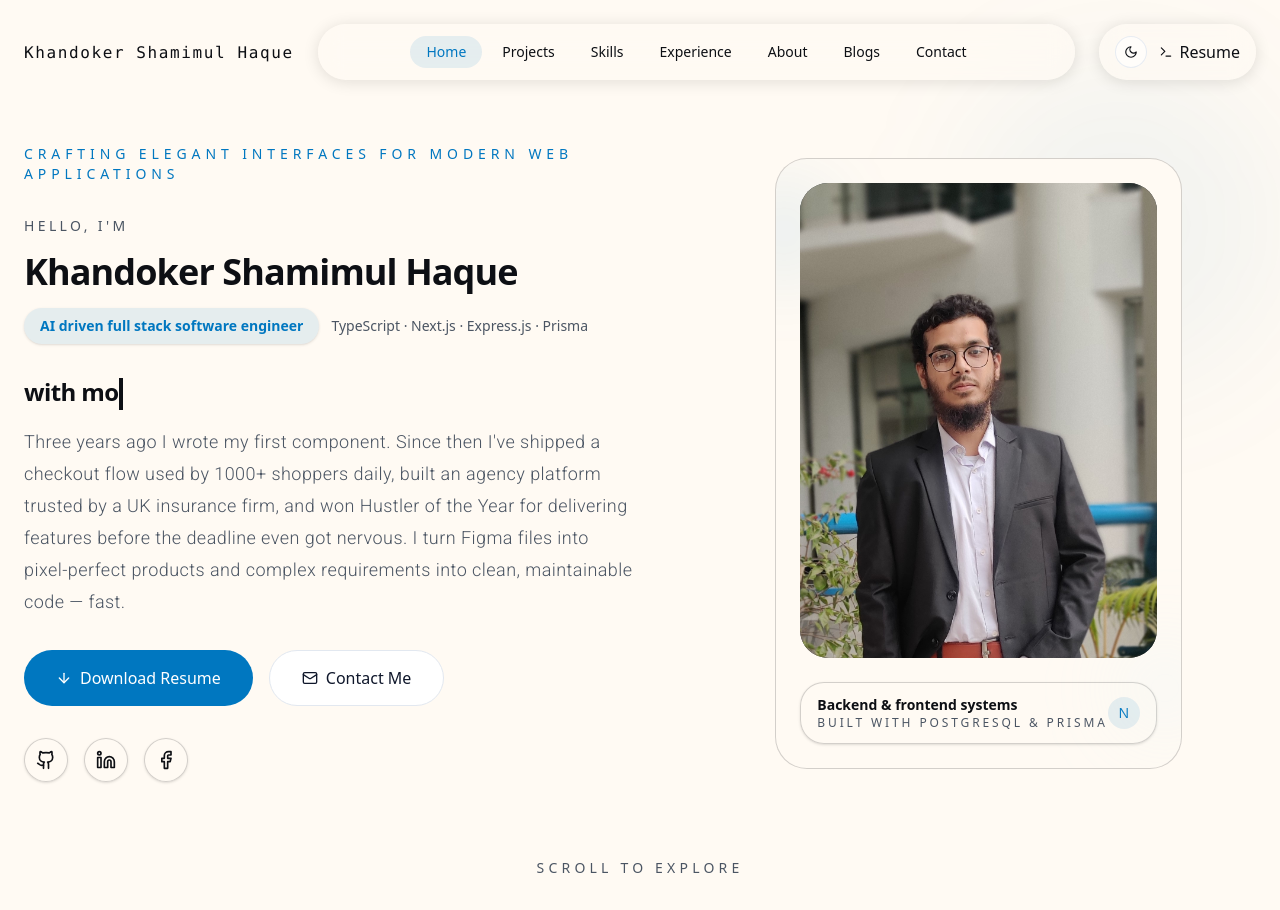
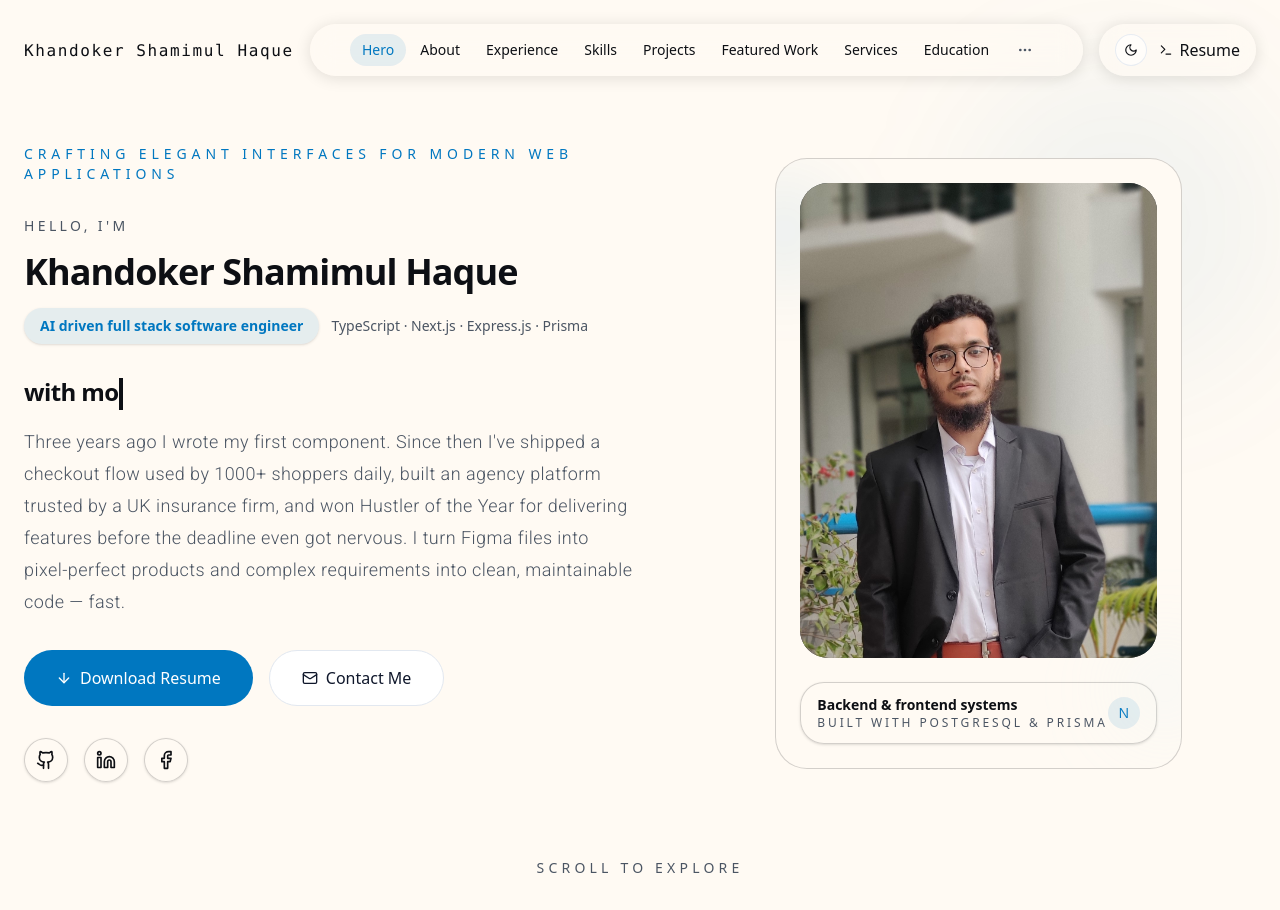
Before and after one commit to shamimulhaque1992/updated_portfolio_2026, a Next.js app: page / in a window 1280 px wide. Built offline with nearby package versions, Linux system fonts and the light colour scheme.

Commit message:
menu fixed

```diff
--- a/src/components/layout/navbar.js
+++ b/src/components/layout/navbar.js
@@ -4,7 +4,7 @@ import Link from "next/link";
 import { useEffect, useRef, useState } from "react";
 import {
   Terminal, Home, FolderGit2, Cpu, Briefcase,
-  User, BookOpen, Mail, MoreHorizontal,
+  User, Mail, MoreHorizontal, Star, Wrench, GraduationCap, Award,
 } from "lucide-react";
 
 import { cn } from "@/lib/utils";
@@ -15,18 +15,17 @@ const FULL_TEXT = "Khandoker Shamimul Haque";
 const CHARS = "ABCDEFGHIJKLMNOPQRSTUVWXYZ0123456789@#$%&";
 
 const navIcons = {
-  homeIntro: Home,
-  landingProjects: FolderGit2,
-  skillsSection: Cpu,
+  homeIntro:         Home,
+  aboutSection:      User,
   experienceSection: Briefcase,
-  aboutSection: User,
-  blogSection: BookOpen,
-  contactSection: Mail,
+  skillsSection:     Cpu,
+  landingProjects:   FolderGit2,
+  featuredWork:      Star,
+  servicesSection:   Wrench,
+  educationSection:  GraduationCap,
+  awardsSection:     Award,
+  contactSection:    Mail,
 };
-
-// pill item slot: icon + label + px-3 padding ≈ 68px
-const ITEM_W = 68;
-const MORE_W = 60;
 
 function ScrambleName() {
   const [output, setOutput] = useState(() => Array(FULL_TEXT.length).fill("·"));
@@ -62,65 +61,134 @@ function ScrambleName() {
   );
 }
 
+// ── shared overflow popup ──────────────────────────────────────────────────
+function OverflowMenu({ overflowItems, activeSlug, resumeUrl, onClose, align = "right", direction = "up", showControls = true }) {
+  return (
+    <div
+      className={cn(
+        "absolute z-[999] w-52 overflow-hidden rounded-2xl border border-[var(--border)] backdrop-blur-xl",
+        align === "right" ? "right-0" : "left-0",
+        direction === "up" ? "bottom-[calc(100%+12px)]" : "top-[calc(100%+12px)]"
+      )}
+      style={{ background: "var(--nav-bg-scrolled)", boxShadow: "var(--nav-shadow)" }}
+    >
+      {overflowItems.map((item) => {
+        const Icon = navIcons[item.slug] ?? Home;
+        const isActive = activeSlug === item.slug;
+        return (
+          <a
+            key={item.id}
+            href={`#${item.slug}`}
+            onClick={onClose}
+            className={cn(
+              "flex items-center gap-3 px-4 py-3 text-sm font-medium transition",
+              isActive
+                ? "bg-[var(--primary)]/10 text-[var(--primary)]"
+                : "text-[var(--foreground)] hover:bg-[var(--primary)]/10 hover:text-[var(--primary)]"
+            )}
+          >
+            <Icon className="h-4 w-4 shrink-0" />
+            {item.title}
+          </a>
+        );
+      })}
+      {overflowItems.length > 0 && <div className="mx-4 border-t border-[var(--border)]" />}
+      {showControls && (
+        <>
+          <div className="flex items-center justify-between px-4 py-3">
+            <span className="text-xs font-medium text-[var(--foreground-muted)]">Theme</span>
+            <ThemeToggle />
+          </div>
+          <a
+            href={resumeUrl}
+            download
+            onClick={onClose}
+            className="flex items-center gap-3 px-4 py-3 text-sm font-medium text-[var(--foreground)] transition hover:bg-[var(--primary)]/10 hover:text-[var(--primary)]"
+          >
+            <Terminal className="h-4 w-4 shrink-0" />
+            Download Resume
+          </a>
+        </>
+      )}
+    </div>
+  );
+}
+
 export function Navbar() {
-  const [scrolled, setScrolled] = useState(false);
-  const [activeSlug, setActiveSlug] = useState("homeIntro");
-  const [visibleCount, setVisibleCount] = useState(navItems.length);
-  const [overflowOpen, setOverflowOpen] = useState(false);
+  const [scrolled, setScrolled]         = useState(false);
+  const [activeSlug, setActiveSlug]     = useState("homeIntro");
+  const [desktopCount, setDesktopCount] = useState(navItems.length);
+  const [mobileCount, setMobileCount]   = useState(navItems.length);
+  const [desktopOpen, setDesktopOpen]   = useState(false);
+  const [mobileOpen, setMobileOpen]     = useState(false);
 
-  const pillRef = useRef(null);
-  const overflowRef = useRef(null);
+  const desktopPillRef  = useRef(null);
+  const desktopMoreRef  = useRef(null);
+  const mobilePillRef   = useRef(null);
+  const mobileMoreRef   = useRef(null);
 
   // scroll
   useEffect(() => {
-    const onScroll = () => setScrolled(window.scrollY > 32);
-    onScroll();
-    window.addEventListener("scroll", onScroll, { passive: true });
-    return () => window.removeEventListener("scroll", onScroll);
+    const fn = () => setScrolled(window.scrollY > 32);
+    fn();
+    window.addEventListener("scroll", fn, { passive: true });
+    return () => window.removeEventListener("scroll", fn);
   }, []);
 
   // active section
   useEffect(() => {
-    const obs = [];
-    navItems.forEach(({ slug }) => {
+    const obs = navItems.map(({ slug }) => {
       const el = document.getElementById(slug);
-      if (!el) return;
+      if (!el) return null;
       const o = new IntersectionObserver(
         ([e]) => { if (e.isIntersecting) setActiveSlug(slug); },
         { threshold: 0.3 }
       );
       o.observe(el);
-      obs.push(o);
+      return o;
     });
-    return () => obs.forEach((o) => o.disconnect());
+    return () => obs.forEach((o) => o?.disconnect());
   }, []);
 
-  const [isTablet, setIsTablet] = useState(false);
-
-  // how many items fit in the pill
+  // desktop pill: measure available width for nav items
   useEffect(() => {
     const calc = () => {
-      const tablet = window.innerWidth >= 640;
-      setIsTablet(tablet);
-      if (tablet) {
-        setVisibleCount(navItems.length);
-        return;
-      }
-      if (!pillRef.current) return;
-      const available = pillRef.current.offsetWidth;
-      const fits = Math.floor((available - MORE_W) / ITEM_W);
-      setVisibleCount(Math.min(fits, navItems.length));
+      if (!desktopPillRef.current) return;
+      // pill width = total header width minus name (~220px) minus controls (~120px) minus gaps (~48px)
+      const pillW = desktopPillRef.current.offsetWidth;
+      // each item: text + px-3 py-1.5 ≈ measure roughly by char count
+      // use a fixed estimate: avg item ~88px at text-sm px-3
+      const ITEM = 88;
+      const MORE = 48;
+      const fits = Math.floor((pillW - MORE) / ITEM);
+      setDesktopCount(Math.min(fits, navItems.length));
     };
     calc();
     window.addEventListener("resize", calc);
     return () => window.removeEventListener("resize", calc);
   }, []);
 
-  // close overflow on outside click
+  // mobile pill: measure actual pill width
+  useEffect(() => {
+    const calc = () => {
+      if (!mobilePillRef.current) return;
+      const pillW = mobilePillRef.current.offsetWidth;
+      // each mobile item: icon + tiny label + px-2 ≈ 56px
+      const ITEM = 56;
+      const MORE = 52;
+      const fits = Math.floor((pillW - MORE) / ITEM);
+      setMobileCount(Math.min(Math.max(fits, 1), navItems.length));
+    };
+    calc();
+    window.addEventListener("resize", calc);
+    return () => window.removeEventListener("resize", calc);
+  }, []);
+
+  // close on outside click
   useEffect(() => {
     const handler = (e) => {
-      if (overflowRef.current && !overflowRef.current.contains(e.target))
-        setOverflowOpen(false);
+      if (desktopMoreRef.current && !desktopMoreRef.current.contains(e.target)) setDesktopOpen(false);
+      if (mobileMoreRef.current  && !mobileMoreRef.current.contains(e.target))  setMobileOpen(false);
     };
     document.addEventListener("mousedown", handler);
     document.addEventListener("touchstart", handler);
@@ -131,21 +199,27 @@ export function Navbar() {
   }, []);
 
   const pillBg = scrolled ? "var(--nav-bg-scrolled)" : "var(--nav-bg)";
-  const visibleItems = navItems.slice(0, visibleCount);
-  const overflowItems = navItems.slice(visibleCount);
+
+  const desktopVisible  = navItems.slice(0, desktopCount);
+  const desktopOverflow = navItems.slice(desktopCount);
+
+  const mobileVisible  = navItems.slice(0, mobileCount);
+  const mobileOverflow = navItems.slice(mobileCount);
 
   return (
     <>
-      {/* ════════════════════════════════
-          DESKTOP lg+ — top floating pill
-         ════════════════════════════════ */}
+      {/* ══════════════════════════════════════
+          DESKTOP lg+ — top floating pill navbar
+         ══════════════════════════════════════ */}
       <header
         className={cn(
           "fixed left-1/2 z-50 hidden w-full max-w-7xl -translate-x-1/2 px-4 transition-all duration-500 sm:px-6 lg:block",
           scrolled ? "top-4" : "top-6"
         )}
       >
-        <div className="flex items-center justify-between gap-6">
+        <div className="flex items-center gap-4">
+
+          {/* Name */}
           <Link
             href="#homeIntro"
             className="shrink-0 font-mono text-sm font-bold text-[var(--foreground)] transition-opacity hover:opacity-70"
@@ -153,16 +227,18 @@ export function Navbar() {
             <ScrambleName />
           </Link>
 
+          {/* Nav pill — flex-1 so it fills remaining space */}
           <div
-            className="flex flex-1 items-center justify-center gap-1 rounded-full px-8 py-3 text-sm font-medium backdrop-blur-md transition-all duration-500"
+            ref={desktopPillRef}
+            className="flex min-w-0 flex-1 items-center justify-center gap-0.5 rounded-full px-3 py-2.5 text-sm font-medium backdrop-blur-md transition-all duration-500"
             style={{ background: pillBg, boxShadow: "var(--nav-shadow)" }}
           >
-            {navItems.map((item) => (
+            {desktopVisible.map((item) => (
               <a
                 key={item.id}
                 href={`#${item.slug}`}
                 className={cn(
-                  "whitespace-nowrap rounded-full px-4 py-1.5 transition",
+                  "whitespace-nowrap rounded-full px-3 py-1.5 transition",
                   activeSlug === item.slug
                     ? "bg-[var(--primary)]/10 text-[var(--primary)]"
                     : "text-[var(--foreground)] hover:bg-[var(--primary)]/10 hover:text-[var(--primary)]"
@@ -171,10 +247,37 @@ export function Navbar() {
                 {item.title}
               </a>
             ))}
+
+            {/* Desktop three-dot */}
+            <div ref={desktopMoreRef} className="relative ml-1 shrink-0">
+              <button
+                onClick={() => setDesktopOpen((v) => !v)}
+                className={cn(
+                  "flex items-center gap-1 rounded-full px-2.5 py-1.5 text-xs font-medium transition",
+                  desktopOpen || desktopOverflow.some(i => i.slug === activeSlug)
+                    ? "bg-[var(--primary)]/10 text-[var(--primary)]"
+                    : "text-[var(--foreground-muted)] hover:text-[var(--foreground)]"
+                )}
+              >
+                <MoreHorizontal className="h-4 w-4" />
+              </button>
+              {desktopOpen && (
+                <OverflowMenu
+                  overflowItems={desktopOverflow}
+                  activeSlug={activeSlug}
+                  resumeUrl={siteConfig.resumeUrl}
+                  onClose={() => setDesktopOpen(false)}
+                  align="right"
+                  direction="down"
+                  showControls={false}
+                />
+              )}
+            </div>
           </div>
 
+          {/* Controls pill */}
           <div
-            className="flex shrink-0 items-center gap-3 rounded-full px-4 py-3 backdrop-blur-md transition-all duration-500"
+            className="flex shrink-0 items-center gap-3 rounded-full px-4 py-2.5 backdrop-blur-md transition-all duration-500"
             style={{ background: pillBg, boxShadow: "var(--nav-shadow)" }}
           >
             <ThemeToggle />
@@ -187,12 +290,13 @@ export function Navbar() {
               Resume
             </a>
           </div>
+
         </div>
       </header>
 
-      {/* ════════════════════════════════
+      {/* ══════════════════════════════════════
           MOBILE + TABLET — top name bar
-         ════════════════════════════════ */}
+         ══════════════════════════════════════ */}
       <header
         className="fixed left-0 right-0 top-0 z-50 flex items-center px-5 py-3 backdrop-blur-md lg:hidden"
         style={{ background: "var(--nav-bg-scrolled)", boxShadow: "var(--nav-shadow)" }}
@@ -202,33 +306,32 @@ export function Navbar() {
         </Link>
       </header>
 
-      {/* ════════════════════════════════
+      {/* ══════════════════════════════════════
           MOBILE + TABLET — floating pill bottom nav
-         ════════════════════════════════ */}
+         ══════════════════════════════════════ */}
       <div
         className="fixed bottom-4 left-1/2 z-50 -translate-x-1/2 lg:hidden"
-        style={{ paddingBottom: "env(safe-area-inset-bottom)", width: "calc(100% - 2rem)", maxWidth: "640px" }}
+        style={{ width: "calc(100% - 2rem)", maxWidth: "680px", paddingBottom: "env(safe-area-inset-bottom)" }}
       >
         <nav
-          ref={pillRef}
-          className="flex w-full items-center justify-around gap-1 rounded-full px-3 py-2 backdrop-blur-xl"
+          ref={mobilePillRef}
+          className="flex w-full items-center justify-around rounded-full px-2 py-1.5 backdrop-blur-xl"
           style={{
             background: "var(--nav-bg-scrolled)",
             boxShadow: "var(--nav-shadow)",
             border: "1px solid var(--border)",
           }}
         >
-          {/* Visible items */}
-          {visibleItems.map((item) => {
+          {mobileVisible.map((item) => {
             const Icon = navIcons[item.slug] ?? Home;
             const isActive = activeSlug === item.slug;
             return (
               <a
                 key={item.id}
                 href={`#${item.slug}`}
-                onClick={() => setOverflowOpen(false)}
+                onClick={() => setMobileOpen(false)}
                 className={cn(
-                  "flex flex-col items-center gap-0.5 rounded-full px-3 py-2 transition-all duration-200",
+                  "flex flex-col items-center gap-0.5 rounded-full px-2 py-2 transition-all duration-200",
                   isActive
                     ? "bg-[var(--primary)]/15 text-[var(--primary)]"
                     : "text-[var(--foreground-muted)] hover:text-[var(--foreground)]"
@@ -240,15 +343,16 @@ export function Navbar() {
             );
           })}
 
-          {/* Divider + three-dot button */}
-          <span className="mx-1 h-6 w-px bg-[var(--border)]" />
+          {/* Divider */}
+          <span className="h-6 w-px shrink-0 bg-[var(--border)]" />
 
-          <div ref={overflowRef} className="relative">
+          {/* Mobile three-dot */}
+          <div ref={mobileMoreRef} className="relative shrink-0">
             <button
-              onClick={() => setOverflowOpen((v) => !v)}
+              onClick={() => setMobileOpen((v) => !v)}
               className={cn(
-                "flex flex-col items-center gap-0.5 rounded-full px-3 py-2 transition-all duration-200",
-                overflowOpen
+                "flex flex-col items-center gap-0.5 rounded-full px-2 py-2 transition-all duration-200",
+                mobileOpen || mobileOverflow.some(i => i.slug === activeSlug)
                   ? "bg-[var(--primary)]/15 text-[var(--primary)]"
                   : "text-[var(--foreground-muted)] hover:text-[var(--foreground)]"
               )}
@@ -257,53 +361,14 @@ export function Navbar() {
               <span className="text-[9px] font-medium leading-none">More</span>
             </button>
 
-            {/* Popup */}
-            {overflowOpen && (
-              <div
-                className="absolute bottom-full right-0 mb-3 w-52 overflow-hidden rounded-2xl border border-[var(--border)] backdrop-blur-xl"
-                style={{ background: "var(--nav-bg-scrolled)", boxShadow: "var(--nav-shadow)" }}
-              >
-                {/* Overflow nav items — mobile only when items don't fit */}
-                {overflowItems.map((item) => {
-                  const Icon = navIcons[item.slug] ?? Home;
-                  const isActive = activeSlug === item.slug;
-                  return (
-                    <a
-                      key={item.id}
-                      href={`#${item.slug}`}
-                      onClick={() => setOverflowOpen(false)}
-                      className={cn(
-                        "flex items-center gap-3 px-4 py-3 text-sm font-medium transition",
-                        isActive
-                          ? "bg-[var(--primary)]/10 text-[var(--primary)]"
-                          : "text-[var(--foreground)] hover:bg-[var(--primary)]/10 hover:text-[var(--primary)]"
-                      )}
-                    >
-                      <Icon className="h-4 w-4 shrink-0" />
-                      {item.title}
-                    </a>
-                  );
-                })}
-
-                {overflowItems.length > 0 && (
-                  <div className="mx-4 border-t border-[var(--border)]" />
-                )}
-
-                <div className="flex items-center justify-between px-4 py-3">
-                  <span className="text-xs font-medium text-[var(--foreground-muted)]">Theme</span>
-                  <ThemeToggle />
-                </div>
-
-                <a
-                  href={siteConfig.resumeUrl}
-                  download
-                  onClick={() => setOverflowOpen(false)}
-                  className="flex items-center gap-3 px-4 py-3 text-sm font-medium text-[var(--foreground)] transition hover:bg-[var(--primary)]/10 hover:text-[var(--primary)]"
-                >
-                  <Terminal className="h-4 w-4 shrink-0" />
-                  Download Resume
-                </a>
-              </div>
+            {mobileOpen && (
+              <OverflowMenu
+                overflowItems={mobileOverflow}
+                activeSlug={activeSlug}
+                resumeUrl={siteConfig.resumeUrl}
+                onClose={() => setMobileOpen(false)}
+                align="right"
+              />
             )}
           </div>
         </nav>
--- a/src/lib/resume.js
+++ b/src/lib/resume.js
@@ -1,11 +1,14 @@
 export const navItems = [
-  { id: 1, title: "Home", slug: "homeIntro" },
-  { id: 2, title: "Projects", slug: "landingProjects" },
-  { id: 3, title: "Skills", slug: "skillsSection" },
-  { id: 4, title: "Experience", slug: "experienceSection" },
-  { id: 5, title: "About", slug: "aboutSection" },
-  { id: 6, title: "Blogs", slug: "blogSection" },
-  { id: 7, title: "Contact", slug: "contactSection" },
+  { id: 1,  title: "Hero",                  slug: "homeIntro" },
+  { id: 2,  title: "About",                 slug: "aboutSection" },
+  { id: 3,  title: "Experience",            slug: "experienceSection" },
+  { id: 4,  title: "Skills",                slug: "skillsSection" },
+  { id: 5,  title: "Projects",              slug: "landingProjects" },
+  { id: 6,  title: "Featured Work",         slug: "featuredWork" },
+  { id: 7,  title: "Services",              slug: "servicesSection" },
+  { id: 8,  title: "Education",             slug: "educationSection" },
+  { id: 9,  title: "Awards & Certs",        slug: "awardsSection" },
+  { id: 10, title: "Contact",               slug: "contactSection" },
 ];
 
 export const siteConfig = {
```
